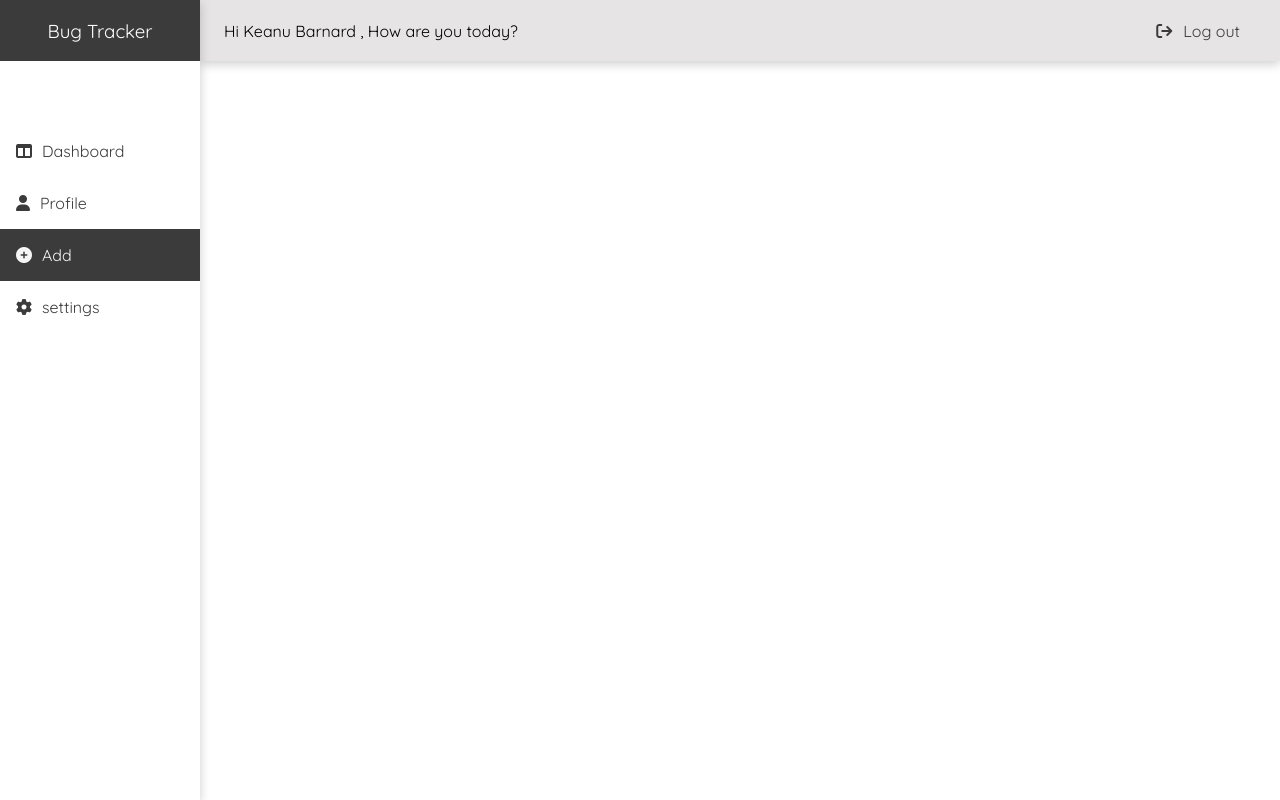
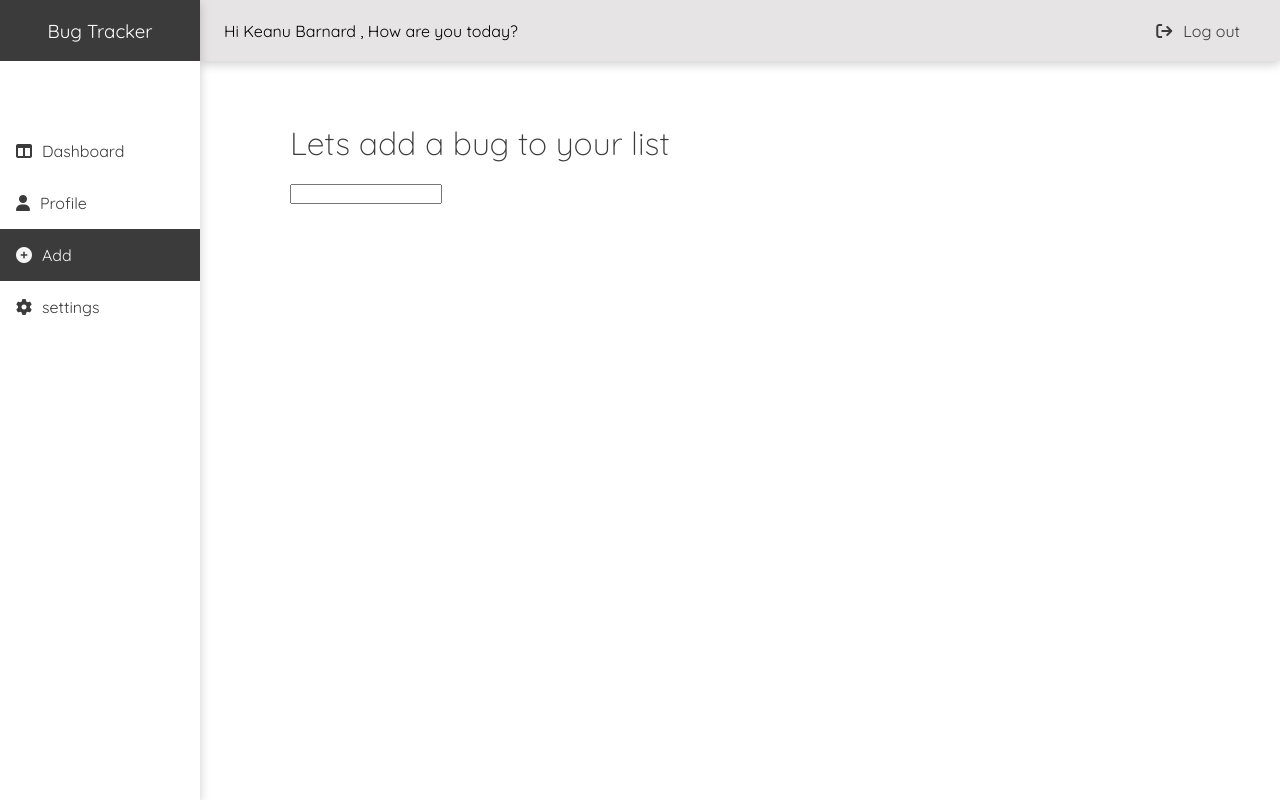
Before and after one commit to KeanuBarnardd/Bug-Tracker-Final, a React (Create React App) app in the folder bug-tracker/: page /AddBug in a window 1280 px wide. Built offline with nearby package versions, Linux system fonts and the light colour scheme.

Commit message:
Added Form input component

```diff
--- a/bug-tracker/src/Pages/AddBug/AddBug.jsx
+++ b/bug-tracker/src/Pages/AddBug/AddBug.jsx
@@ -5,7 +5,12 @@ export default function AddBug(){
   return(
     <div className="container-col content">
       <div className="content-view">
-
+        <h1>Lets add a bug to your list</h1>
+        <form action="">
+          <div className="input-container">
+            <input type="text" />
+          </div>
+        </form>
       </div>
     </div>
   )
--- a/bug-tracker/src/Pages/Dashboard/Dashboard.scss
+++ b/bug-tracker/src/Pages/Dashboard/Dashboard.scss
@@ -9,17 +9,3 @@
 .head-2{
   margin-top: 2.5rem;
 }
-
-select{
-  font-size: $fs-1;
-  padding: 0.5rem;
-  width: 20%;
-  border: none;
-  background-color: $light-grey;
-  transition: $trans-gen;
-}
-
-select:hover{
-  background-color: $dark-grey;
-  color: white;
-}
--- a/bug-tracker/src/Styles/general.scss
+++ b/bug-tracker/src/Styles/general.scss
@@ -27,3 +27,17 @@ h1,h2,h3,h4,h5,h6{
     width: clamp(200px,90%,900px);
   }
 }
+
+select{
+  font-size: $fs-1;
+  padding: 0.5rem;
+  width: 20%;
+  border: none;
+  background-color: $light-grey;
+  transition: $trans-gen;
+}
+
+select:hover{
+  background-color: $dark-grey;
+  color: white;
+}
```
Also changed, not shown: bug-tracker/src/Components/FormInput/FormInput.jsx (added, +11 -0 lines), bug-tracker/src/Components/FormInput/FormInput.scss (added).
